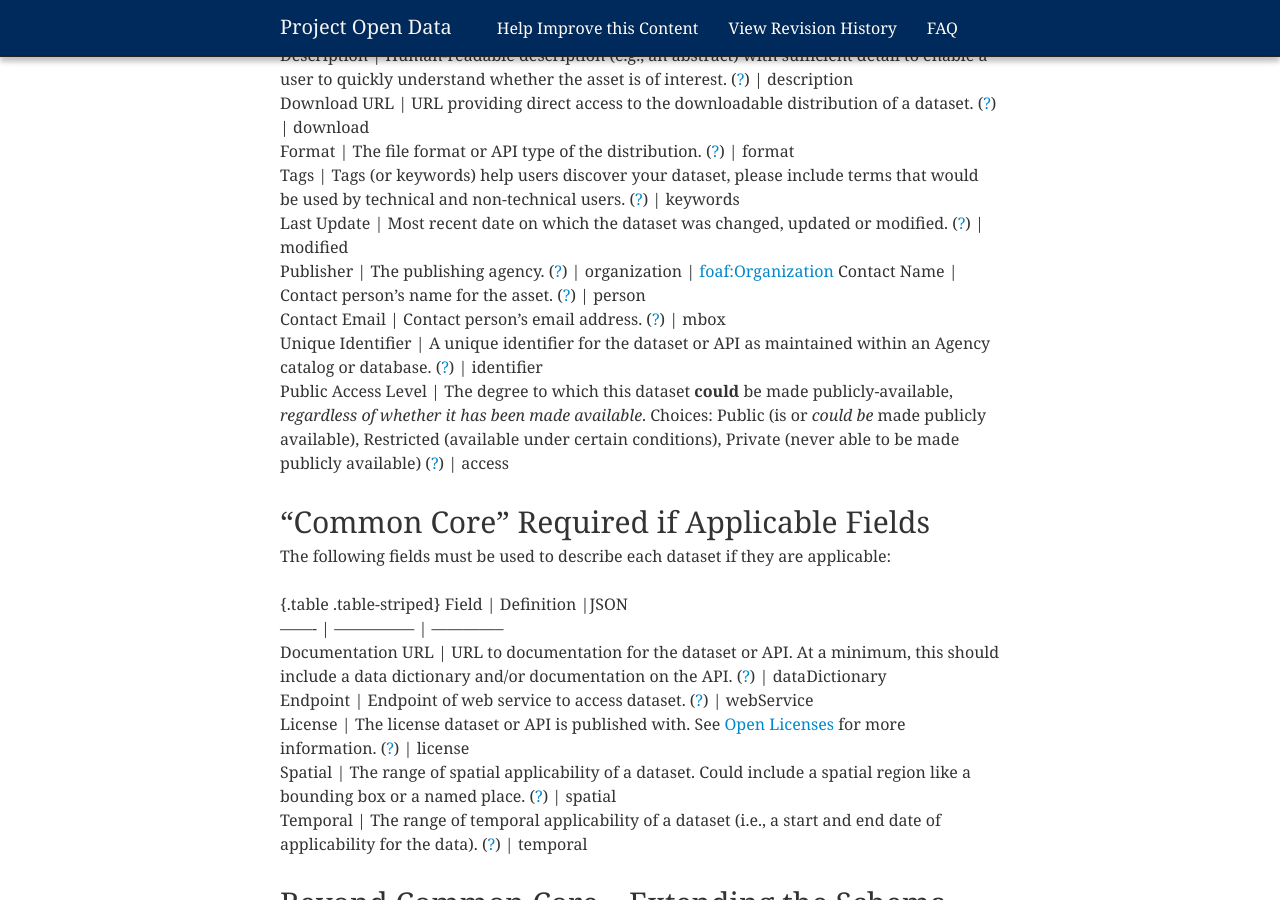
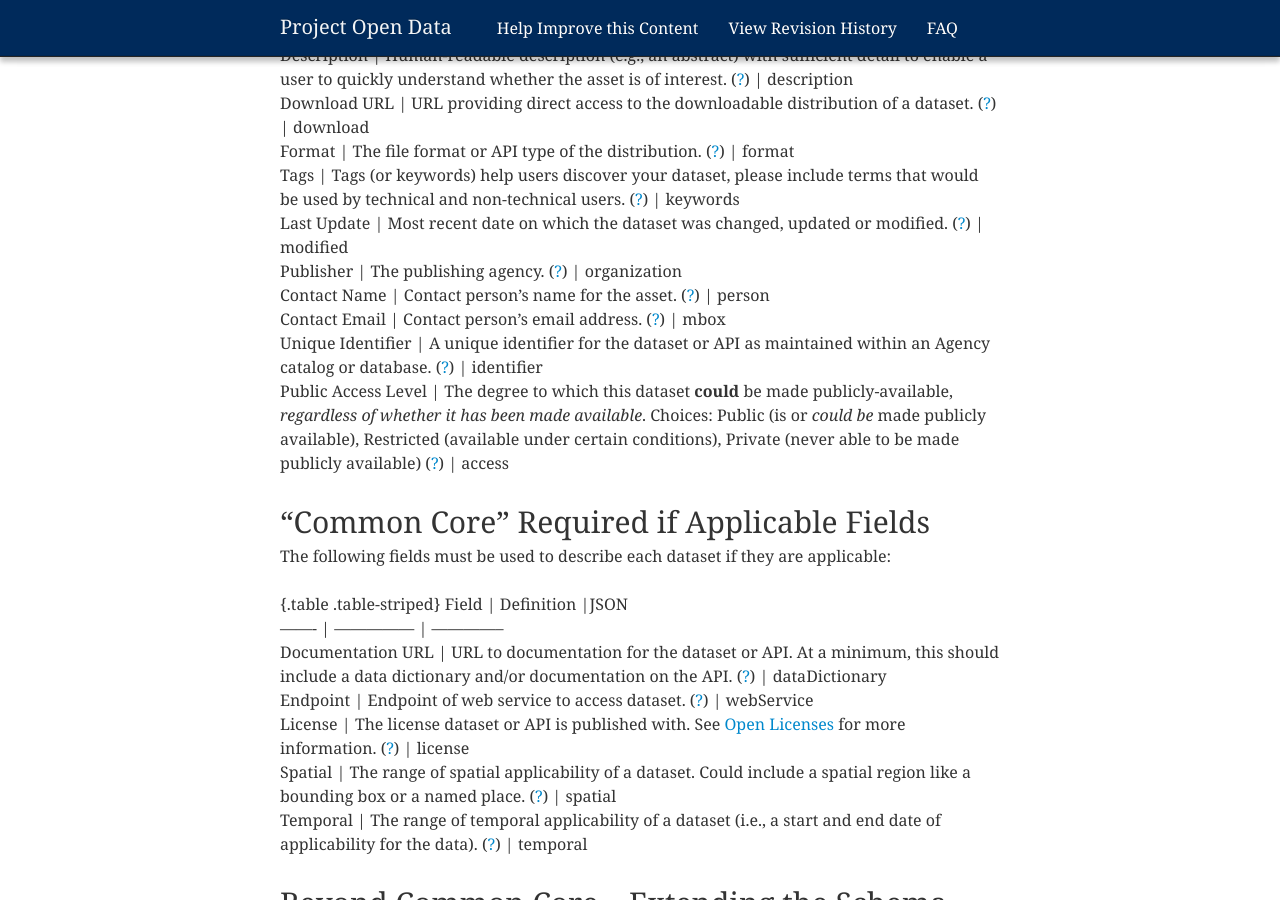
Before and after one commit to gbinal/p-o-d.github.com, a Jekyll site: the page built from schema.md, in a window 1280 px wide and 900 px high, scrolled down 1727 px. Built offline with Jekyll 4.4.1, drawn with Linux system fonts in a browser that asks for light colours; nearby versions of some CDN libraries.

Commit message:
Fixed broken column

```diff
--- a/schema.md
+++ b/schema.md
@@ -49,7 +49,7 @@ Download URL        | URL providing direct access to the downloadable distributi
 Format              | The file format or API type of the distribution. ([?](http://gsa-ocsit.github.com/project-open-data.github.com/metadata-resources/#schema_maps))                                                                                                | format
 Tags                | Tags (or keywords) help users discover your dataset, please include terms that would be used by technical and non-technical users. ([?](http://gsa-ocsit.github.com/project-open-data.github.com/metadata-resources/#schema_maps))             | keywords
 Last Update         | Most recent date on which the dataset was changed, updated or modified. ([?](http://gsa-ocsit.github.com/project-open-data.github.com/metadata-resources/#schema_maps))                                                                        | modified
-Publisher           | The publishing agency. ([?](http://gsa-ocsit.github.com/project-open-data.github.com/metadata-resources/#schema_maps))                | organization    | [foaf:Organization](http://xmlns.com/foaf/spec/#term_Organization)
+Publisher           | The publishing agency. ([?](http://gsa-ocsit.github.com/project-open-data.github.com/metadata-resources/#schema_maps))                | organization
 Contact Name      | Contact person's name for the asset. ([?](http://gsa-ocsit.github.com/project-open-data.github.com/metadata-resources/#schema_maps))                                                                                       | person
 Contact Email	    | Contact person's email address. ([?](http://gsa-ocsit.github.com/project-open-data.github.com/metadata-resources/#schema_maps))			           	                                                                             | mbox
 Unique Identifier   | A unique identifier for the dataset or API as maintained within an Agency catalog or database. ([?](http://gsa-ocsit.github.com/project-open-data.github.com/metadata-resources/#schema_maps))                                                 | identifier
```
